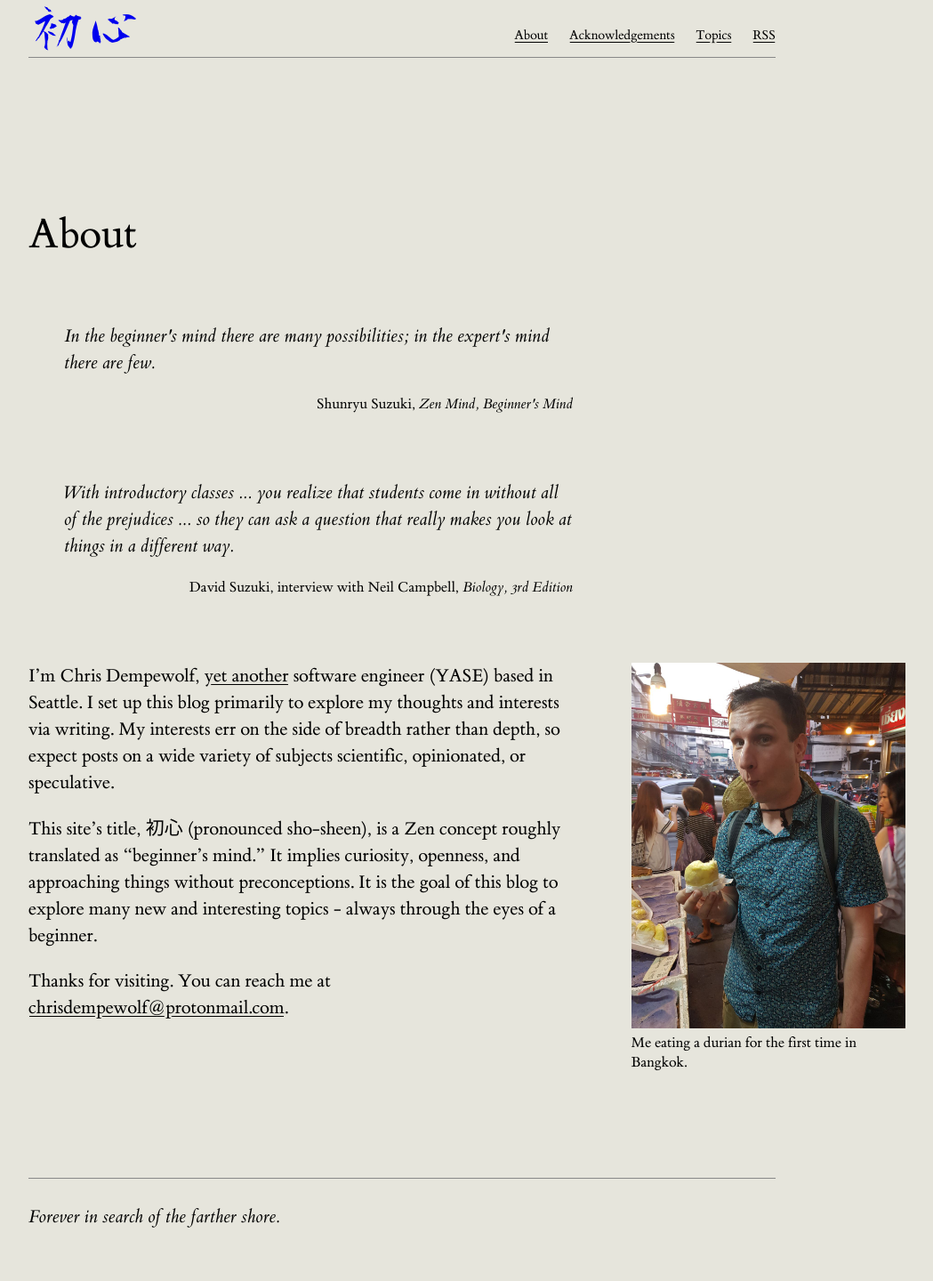
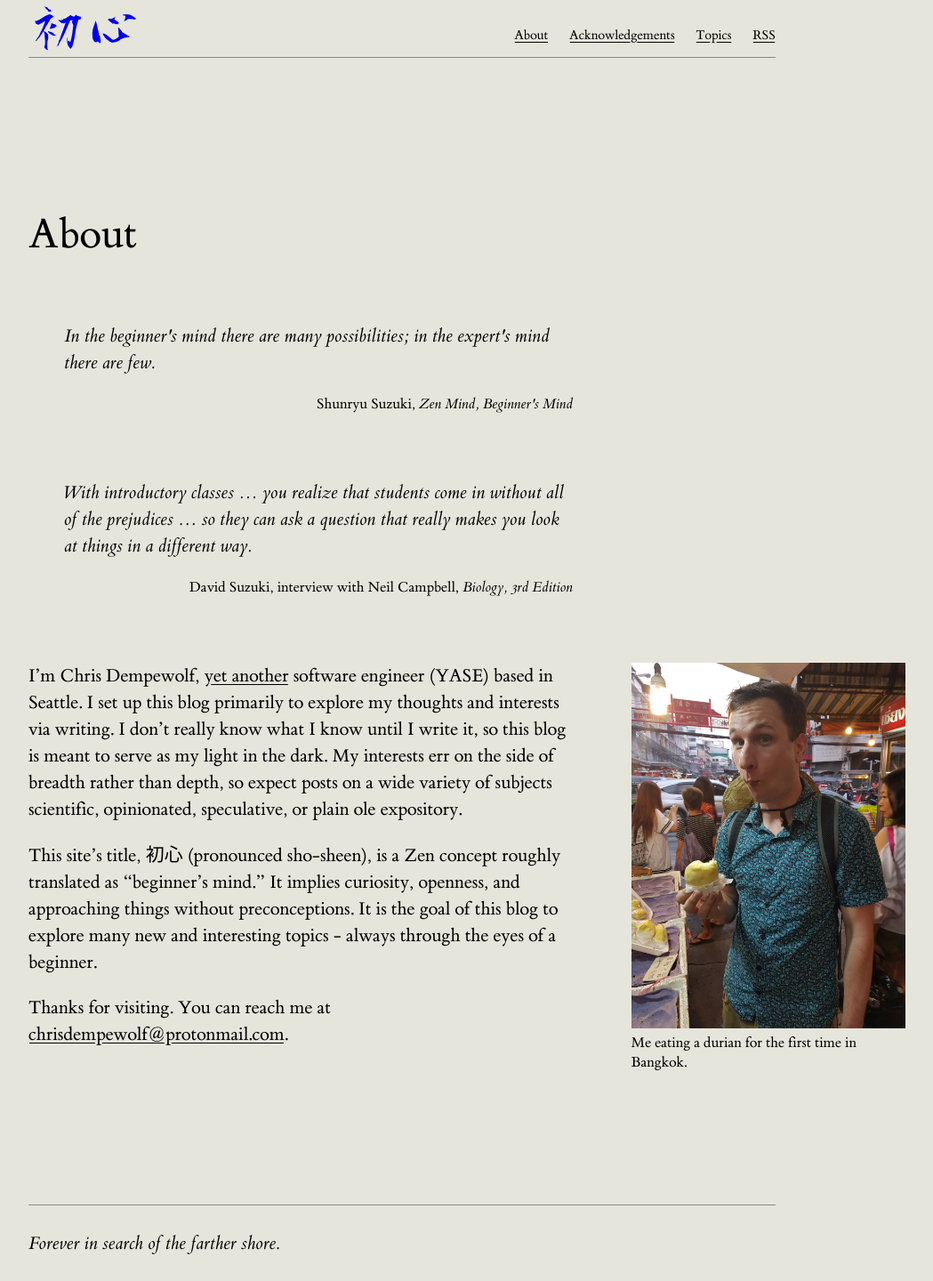
Before and after one commit to dempe/dempe.github.io, a Jekyll site: the page built from about.md, in a window 1280 px wide. Shown: the whole page at 89% size, without its empty margins (128-1177 px from the left). Built offline with Jekyll 4.4.1, drawn with Linux system fonts in a browser that asks for light colours; some web fonts are replaced; before the commit the page ends 1410 px from its top, so only the background shows below that.

Commit message:
Update about quotes; bracket footnotes

```diff
--- a/about.md
+++ b/about.md
@@ -8,16 +8,15 @@
 <div class="epigraph">
   <blockquote>
     <p>In the beginner's mind there are many possibilities; in the expert's mind there are few.</p>
-    <footer>Shunryu Suzuki,  <i>Zen Mind, Beginner's Mind</i></footer>
+    <footer>Shunryu Suzuki,  <cite>Zen Mind, Beginner's Mind</cite></footer>
   </blockquote>
 </div>
 
-<div class="epigraph">
-  <blockquote>
-    <p>With introductory classes ... you realize that students come in without all of the prejudices ... so they can ask a question that really makes you look at things in a different way.</p>
-    <footer>David Suzuki, interview with Neil Campbell, <i>Biology, 3rd Edition</i></footer>
-  </blockquote>
+<div class="epigraph" markdown="1">
+  > With introductory classes ... you realize that students come in without all of the prejudices ... so they can ask a question that really makes you look at things in a different way.
+  > <footer>David Suzuki, interview with Neil Campbell, <i>Biology, 3rd Edition</i></footer>
 </div>
+
 
 {%
    include margin_note_with_image.html
@@ -26,7 +25,7 @@
    alt='Image of me eating a durian for the first time in Bangkok.'
 %}
 
-I'm Chris Dempewolf, [yet another](https://en.wikipedia.org/wiki/Yet_another) software engineer (YASE) based in Seattle. I set up this blog primarily to explore my thoughts and interests via writing. My interests err on the side of breadth rather than depth, so expect posts on a wide variety of subjects scientific, opinionated, or speculative.
+I'm Chris Dempewolf, [yet another](https://en.wikipedia.org/wiki/Yet_another) software engineer (YASE) based in Seattle. I set up this blog primarily to explore my thoughts and interests via writing. I don't really know what I know until I write it, so this blog is meant to serve as my light in the dark. My interests err on the side of breadth rather than depth, so expect posts on a wide variety of subjects scientific, opinionated, speculative, or plain ole expository.
 
 This site's title, <span lang="ja">{{ site.title | escape }}</span> (pronounced sho-sheen), is a Zen concept roughly translated as "beginner's mind."  It implies curiosity, openness, and approaching things without preconceptions.  It is the goal of this blog to explore many new and interesting topics - always through the eyes of a beginner.
 
--- a/css/main.scss
+++ b/css/main.scss
@@ -383,6 +383,14 @@
   vertical-align: baseline;
 }
 
+.footnote::after {
+  content: "]"
+}
+
+.footnote::before {
+  content: "["
+}
+
 .sidenote-number:after
 {
   content: counter(sidenote-counter);
```
